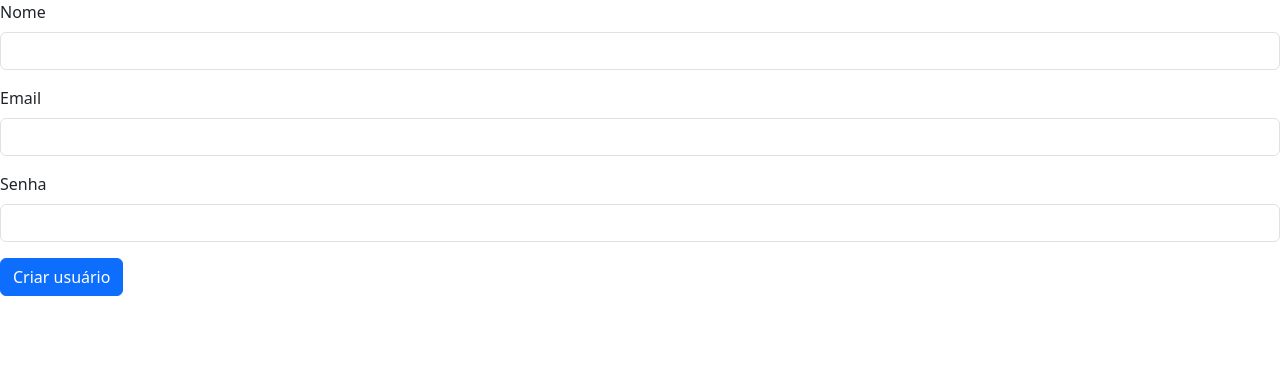
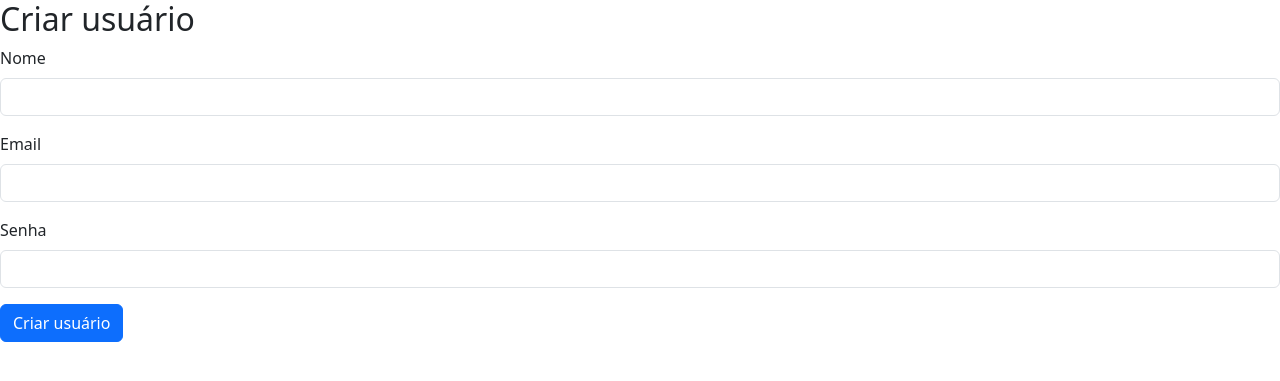
Before and after one commit to rkweber05/crud-usuarios-php, a PHP site: page /create.php in a window 1280 px wide. Shown: the top 381 px of the page. Run offline with PHP 8.4, Linux system fonts and the light colour scheme.

Commit message:
feat: Add h2 title

```diff
--- a/create.php
+++ b/create.php
@@ -28,6 +28,7 @@
     <link href="https://cdn.jsdelivr.net/npm/bootstrap@5.3.6/dist/css/bootstrap.min.css" rel="stylesheet" integrity="sha384-4Q6Gf2aSP4eDXB8Miphtr37CMZZQ5oXLH2yaXMJ2w8e2ZtHTl7GptT4jmndRuHDT" crossorigin="anonymous">
   </head>
   <body>
+    <h2>Criar usuário</h2>
     <form method="post">
         <div class="mb-3">
             <label class="form-label">Nome</label>
```
